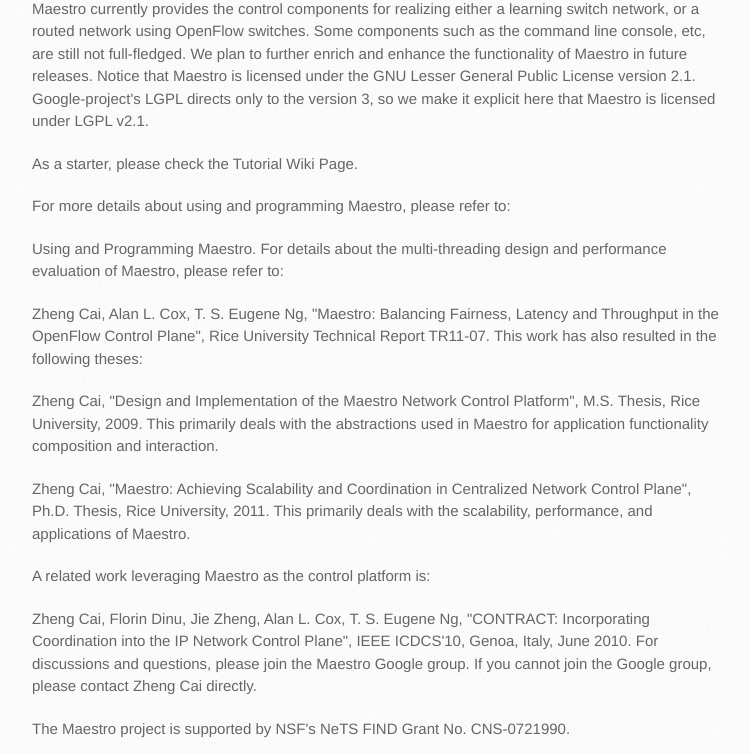
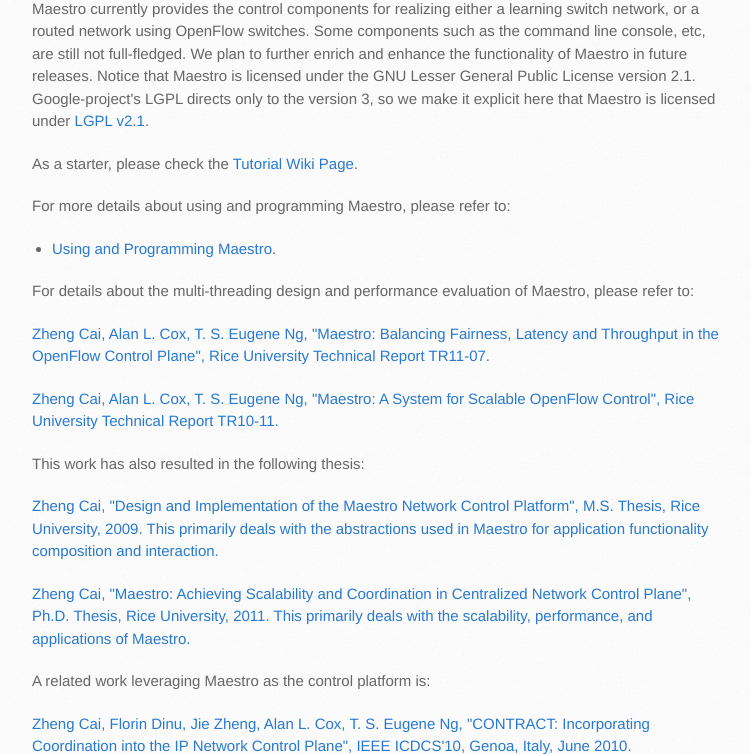
Before and after one commit to zhengcai/maestro-platform, a plain HTML site: page index.html in a window 1280 px wide. Shown: the part 870-1624 px from the top of the page, without its empty margins (138-888 px from the left). Drawn offline with Linux system fonts and the light colour scheme.

```diff
--- a/index.html
+++ b/index.html
@@ -43,26 +43,32 @@
 <li>Multi-threaded - Takes full advantage of multi-core processors.</li>
 </ul>
 
-<p>Maestro currently provides the control components for realizing either a learning switch network, or a routed network using OpenFlow switches. Some components such as the command line console, etc, are still not full-fledged. We plan to further enrich and enhance the functionality of Maestro in future releases. Notice that Maestro is licensed under the GNU Lesser General Public License version 2.1. Google-project's LGPL directs only to the version 3, so we make it explicit here that Maestro is licensed under LGPL v2.1.</p>
+<p>Maestro currently provides the control components for realizing either a learning switch network, or a routed network using OpenFlow switches. Some components such as the command line console, etc, are still not full-fledged. We plan to further enrich and enhance the functionality of Maestro in future releases. Notice that Maestro is licensed under the GNU Lesser General Public License version 2.1. Google-project's LGPL directs only to the version 3, so we make it explicit here that Maestro is licensed under <a href="http://www.gnu.org/licenses/lgpl-2.1.html">LGPL v2.1</a>.</p>
 
-<p>As a starter, please check the Tutorial Wiki Page.</p>
+<p>As a starter, please check the <a href="https://github.com/zhengcai/maestro-platform/blob/wiki/MaestroTutorial.md">Tutorial Wiki Page</a>.</p>
 
 <p>For more details about using and programming Maestro, please refer to:</p>
 
-<p>Using and Programming Maestro.
-For details about the multi-threading design and performance evaluation of Maestro, please refer to:</p>
+<ul>
+<li>
+<a href="https://github.com/zhengcai/maestro-platform/releases/download/0.1/programming.pdf">Using and Programming Maestro</a>.</li>
+</ul>
 
-<p>Zheng Cai, Alan L. Cox, T. S. Eugene Ng, "Maestro: Balancing Fairness, Latency and Throughput in the OpenFlow Control Plane", Rice University Technical Report TR11-07.
-This work has also resulted in the following theses:</p>
+<p>For details about the multi-threading design and performance evaluation of Maestro, please refer to:</p>
 
-<p>Zheng Cai, "Design and Implementation of the Maestro Network Control Platform", M.S. Thesis, Rice University, 2009. This primarily deals with the abstractions used in Maestro for application functionality composition and interaction.</p>
+<p><a href="https://github.com/zhengcai/maestro-platform/releases/download/0.1/Maestro-TR11.pdf">Zheng Cai, Alan L. Cox, T. S. Eugene Ng, "Maestro: Balancing Fairness, Latency and Throughput in the OpenFlow Control Plane", Rice University Technical Report TR11-07.</a></p>
 
-<p>Zheng Cai, "Maestro: Achieving Scalability and Coordination in Centralized Network Control Plane", Ph.D. Thesis, Rice University, 2011. This primarily deals with the scalability, performance, and applications of Maestro.</p>
+<p><a href="https://github.com/zhengcai/maestro-platform/releases/download/0.1/TR10-11.pdf">Zheng Cai, Alan L. Cox, T. S. Eugene Ng, "Maestro: A System for Scalable OpenFlow Control", Rice University Technical Report TR10-11.</a></p>
+
+<p>This work has also resulted in the following thesis:</p>
+
+<p><a href="http://scholarship.rice.edu/handle/1911/61942">Zheng Cai, "Design and Implementation of the Maestro Network Control Platform", M.S. Thesis, Rice University, 2009. This primarily deals with the abstractions used in Maestro for application functionality composition and interaction.</a></p>
+
+<p><a href="https://github.com/zhengcai/maestro-platform/releases/download/0.1/thesis.pdf">Zheng Cai, "Maestro: Achieving Scalability and Coordination in Centralized Network Control Plane", Ph.D. Thesis, Rice University, 2011. This primarily deals with the scalability, performance, and applications of Maestro.</a></p>
 
 <p>A related work leveraging Maestro as the control platform is:</p>
 
-<p>Zheng Cai, Florin Dinu, Jie Zheng, Alan L. Cox, T. S. Eugene Ng, "CONTRACT: Incorporating Coordination into the IP Network Control Plane", IEEE ICDCS'10, Genoa, Italy, June 2010.
-For discussions and questions, please join the Maestro Google group. If you cannot join the Google group, please contact Zheng Cai directly.</p>
+<p><a href="http://www.cs.rice.edu/%7Eeugeneng/papers/ICDCS10.pdf">Zheng Cai, Florin Dinu, Jie Zheng, Alan L. Cox, T. S. Eugene Ng, "CONTRACT: Incorporating Coordination into the IP Network Control Plane", IEEE ICDCS'10, Genoa, Italy, June 2010.</a></p>
 
 <p>The Maestro project is supported by NSF's NeTS FIND Grant No. CNS-0721990.</p>
 
```
Also changed, not shown: params.json (+1 -1 lines).
